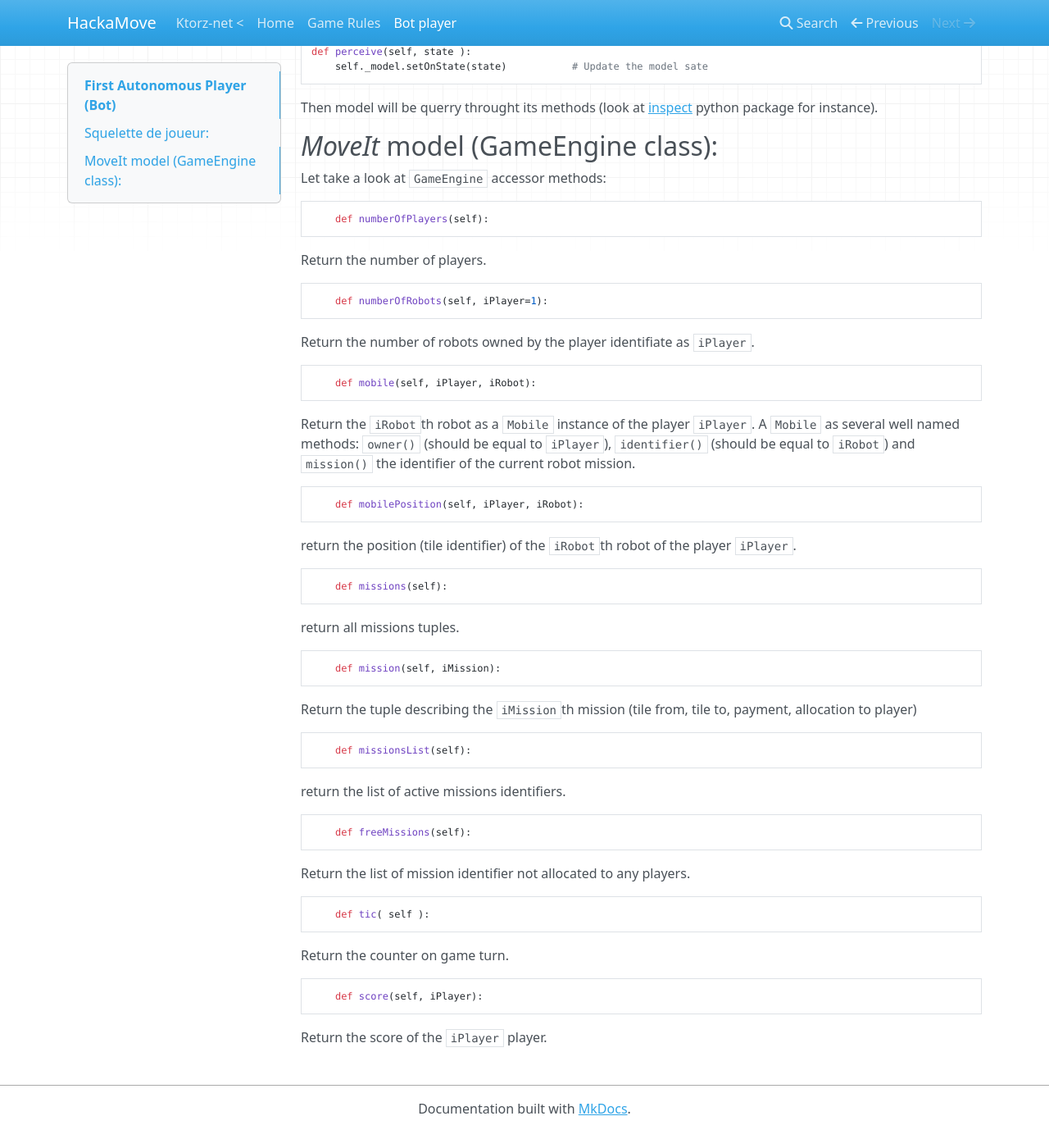
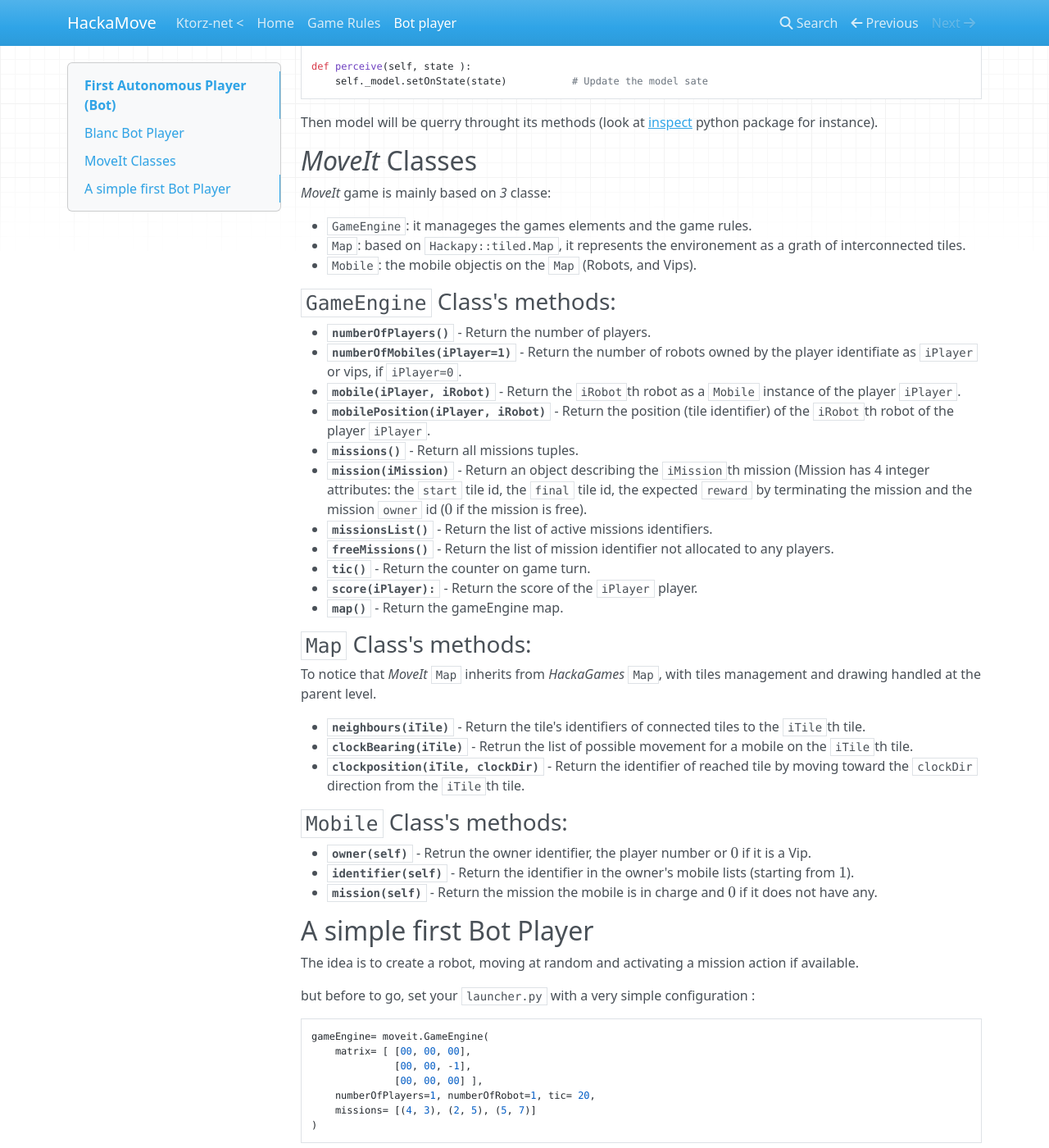
Before and after one commit to ktorz-net/game-moveit, an MkDocs documentation site: the page built from docs/bots.md, in a window 1280 px wide and 1400 px high, scrolled down 1460 px. Shown: the whole window at 82% size. Built offline with MkDocs 1.6.1, drawn with Linux system fonts in a browser that asks for light colours; nearby versions of some CDN libraries; some of the changed text lies outside the part shown.

Commit message:
FirstBot tutorial

````diff
--- a/docs/bots.md
+++ b/docs/bots.md
@@ -23,7 +23,7 @@ gameMaster.launch( [player], gameEngine.numberOfPlayers() )
 
 Cela supose naturellement d'avoir une class `FirstBot` dans un fichier `playground.py`, à côté de votre lanceur.
 
-## Squelette de joueur:
+## Blanc Bot Player
 
 _MoveIt_ se structure comme tout jeu _HackaGames_ avec un cycle global: `wakeUp` en début de partie et `sleep` en fin de partie, et un cycle rapide de tour de jeu avec `perceive` et `decide`.
 
@@ -65,6 +65,7 @@ from hacka.games.moveit import GameEngine
 ...
 
 def wakeUp(self, playerId, numberOfPlayers, gameConfiguration ):
+    self._id= playerId
     self._model= GameEngine()
     self._model.fromPod(gameConfiguration)  # Load the model from gameConfiguration
     self._model.render()                    # Draw the game image in shot-moveIt.png
@@ -75,71 +76,129 @@ def perceive(self, state ):
 
 Then model will be querry throught its methods (look at [inspect](https://docs.python.org/3/library/inspect.html) python package for instance).
 
-## _MoveIt_ model (GameEngine class):
 
-Let take a look at `GameEngine` accessor methods:
+## _MoveIt_ Classes
+
+_MoveIt_ game is mainly based on *3* classe:
+
+- `GameEngine`: it manageges the games elements and the game rules.
+- `Map`: based on `Hackapy::tiled.Map`, it represents the environement as a grath of interconnected tiles.
+- `Mobile`: the mobile objectis on the `Map` (Robots, and Vips).
+
+
+### `GameEngine` Class's methods:
+
+- **`numberOfPlayers()`** - Return the number of players.
+- **`numberOfMobiles(iPlayer=1)`** - Return the number of robots owned by the player identifiate as `iPlayer` or vips, if `iPlayer=0`.
+- **`mobile(iPlayer, iRobot)`** - Return the `iRobot`th robot as a `Mobile` instance of the player `iPlayer`.
+- **`mobilePosition(iPlayer, iRobot)`** - Return the position (tile identifier) of the `iRobot`th robot of the player `iPlayer`.
+- **`missions()`** - Return all missions tuples.
+- **`mission(iMission)`** - Return an object describing the `iMission`th mission (Mission has 4 integer attributes: the `start` tile id, the `final` tile id, the expected `reward` by terminating the mission and the mission `owner` id ($0$ if the mission is free).
+- **`missionsList()`** - Return the list of active missions identifiers.
+- **`freeMissions()`** - Return the list of mission identifier not allocated to any players.
+- **`tic()`** - Return the counter on game turn.
+- **`score(iPlayer):`** - Return the score of the `iPlayer` player.
+- **`map()`** - Return the gameEngine map.
+
+
+### `Map` Class's methods:
+
+To notice that _MoveIt_ `Map` inherits from _HackaGames_ `Map`, with tiles management and drawing handled at the parent level.
+
+- **`neighbours(iTile)`** - Return the tile's identifiers of connected tiles to the `iTile`th tile.
+- **`clockBearing(iTile)`** - Retrun the list of possible movement for a mobile on the `iTile`th tile.
+- **`clockposition(iTile, clockDir)`** - Return the identifier of reached tile by moving toward the `clockDir` direction from the `iTile`th tile.
+
+
+### `Mobile` Class's methods:
+
+- **`owner(self)`** - Retrun the owner identifier, the player number or $0$ if it is a Vip.
+- **`identifier(self)`** - Return the identifier in the owner's mobile lists (starting from $1$).
+- **`mission(self)`** - Return the mission the mobile is in charge and $0$ if it does not have any.
+
+
+## A simple first Bot Player
+
+The idea is to create a robot, moving at random and activating a mission action if available.
+
+but before to go, set your `launcher.py` with a very simple configuration :
 
 ```python
-    def numberOfPlayers(self):
+gameEngine= moveit.GameEngine(
+    matrix= [ [00, 00, 00],
+              [00, 00, -1],
+              [00, 00, 00] ],
+    numberOfPlayers=1, numberOfRobot=1, tic= 20,
+    missions= [(4, 3), (2, 5), (5, 7)]
+)
 ```
 
-Return the number of players.
+### Moving at random:
+
+The first part is quite simple.
+It requires to read robot position, to get possible movements and to choose one randomly.
+According to the _MoveIT_ _API_, an imformative implementation of `decide` methode will looklike:
+
+```python
+    def decide(self):
+        msg= f'tic-{ self._model.tic() } | score { self._model.score(self._id) }'
+        r1Position= self._model.mobilePosition(self._id, 1)
+        dirs= self._model.map().clockBearing(r1Position)
+        msg+= f' | postion {r1Position} and actions {dirs}'
+        self._move= random.choice(dirs)
+        msg+= f' > move {self._move}'
+        print( msg )
+        return f"move 1 {self._move}"
+```
+
+To notice that, removing $0$ from the possible directions will allows the robot to move/explore more.
+
+It is also possible to add sleeping and rendering in the perception method to visualize the robot behavior.
+
+```python
+    def perceive(self, gameState ):
+        self._model.setOnState(gameState)
+        self._model.render()
+        time.sleep(0.2)
+```
 
 
+### Activating a mission action:
+
+It is a litlebit more tricky as it requires to compare the position of the robot with all possible missions.
+It is tricky ? so create a specific method.
+Alwais prefer to create new method to any other solution...
+
+So let get possible mission identifiers starting a a given positiion:
+
 ```python
-    def numberOfRobots(self, iPlayer=1):
+    def missionOn(self, iTile):
+        i= 1
+        l= []
+        for m in self._model.missions() :
+            if m.start == iTile :
+                l.append(i)
+            i+= 1
+        return l
 ```
 
-Return the number of robots owned by the player identifiate as `iPlayer`.
+From that point we can start a mission if the robot does not have one (`self._model.mobile(1, 1).mission() == 0`) and if it is on a tile matching a mission start (`len( self.missionOn( robotPosition ) ) > 0`).
+
+We need also to activate mission action when the robot reach the final point of the mission :
 
 ```python
-    def mobile(self, iPlayer, iRobot):
+        robot1Position= self._model.mobilePosition(self._id, 1)
+        robot1Mission= self._model.mobile(1, 1).mission()
+        if robot1Position == self._model.mission( robot1Mission ).final :
 ```
 
-Return the `iRobot`th robot as a `Mobile` instance of the player `iPlayer`.
-A `Mobile` as several well named methods:  `owner()` (should be equal to `iPlayer`), `identifier()` (should be equal to `iRobot`) and `mission()` the identifier of the current robot mission.
-
-```python
-    def mobilePosition(self, iPlayer, iRobot):
-```
-
-return the position (tile identifier) of the `iRobot`th robot of the player `iPlayer`.
-
-```python
-    def missions(self):
-```
-
-return all missions tuples.
-
-```python
-    def mission(self, iMission):
-```
-
-Return the tuple describing the `iMission`th mission (tile from, tile to, payment, allocation to player)
-
-```python
-    def missionsList(self):
-```
-
-return the list of active missions identifiers.
+At this point our first bot should move randomly, and activate mission each time it is possible.
 
 
-```python
-    def freeMissions(self):
-```
+### Going further: Multi-Robots...
 
-Return the list of mission identifier not allocated to any players.
+The proosed _FirstBot_ only handle one robot associated to the player.
+In case of multi-robot control, the _FirstBot_ should repeat the decision process over all robots by agregating _'mission'_ and _'move'_ orders.
 
-
-```python
-    def tic( self ):
-```
-
-Return the counter on game turn.
-
-
-```python
-    def score(self, iPlayer):
-```
-
-Return the score of the `iPlayer` player.
+Then with multiple robots moving on a same environement, the AI should avaoid collision.
+A robot canot target a position currently taken by another robot and tow robot canot move on the same tile.
````
Also changed, not shown: 4 other files.
